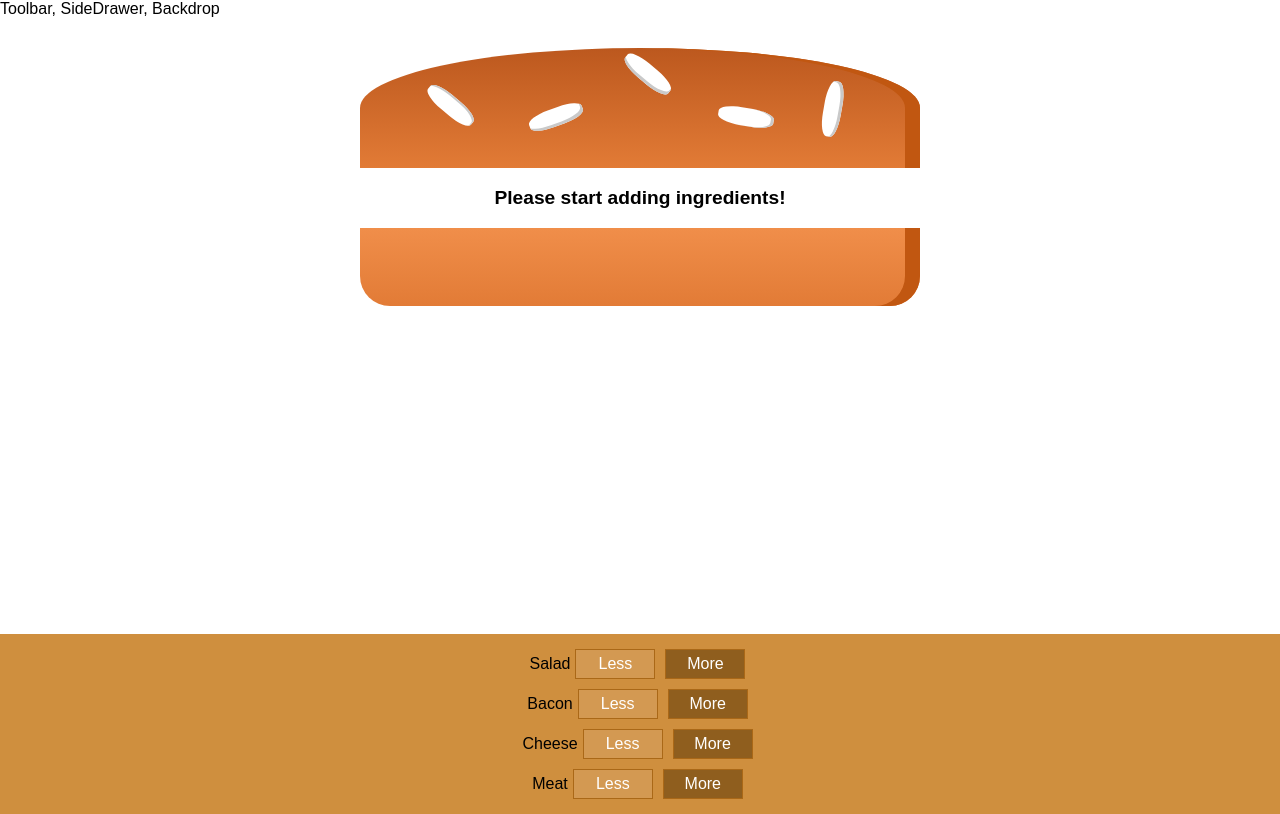
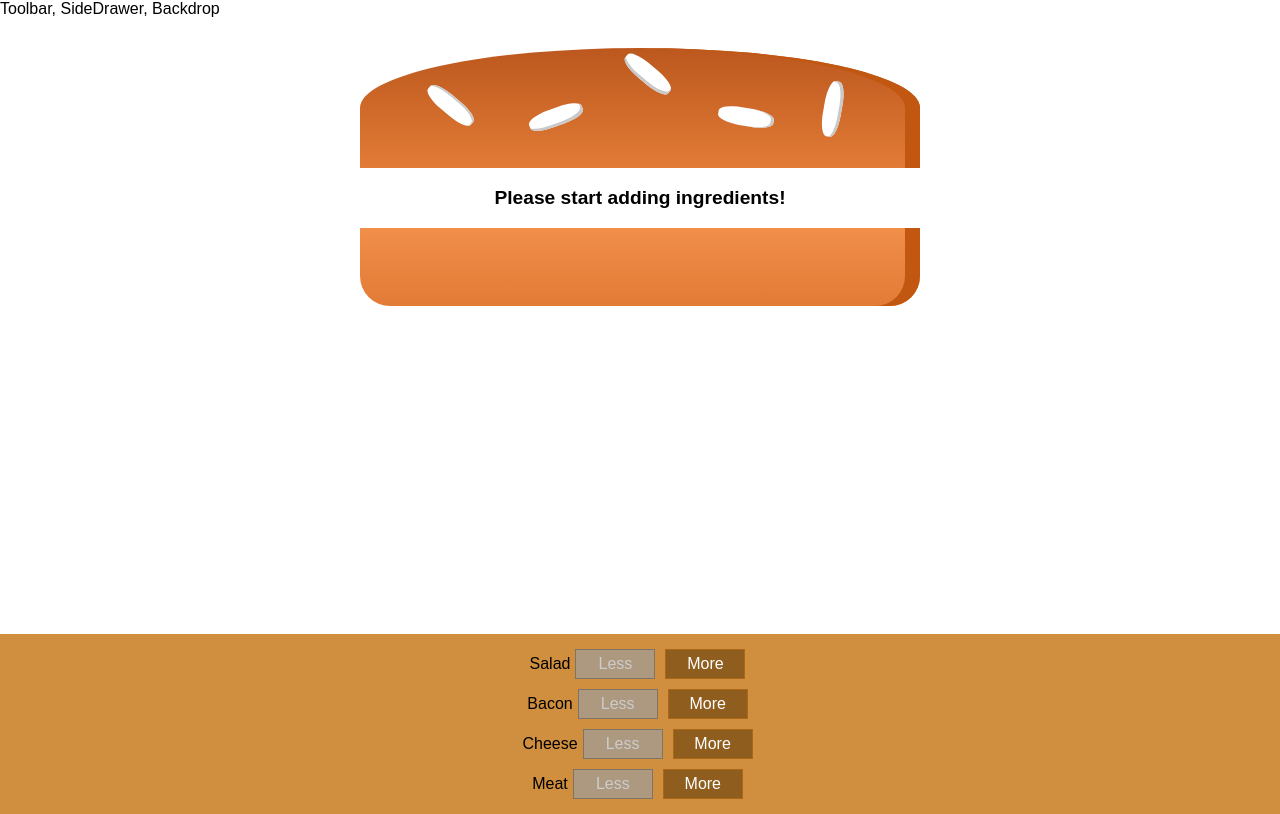
Before and after one commit to zabroski/burger-app, a React app: page / in a window 1280 px wide. Built offline with nearby package versions, Linux system fonts and the light colour scheme.

Commit message:
disable bhutton if ingredients is less then zero

```diff
--- a/src/components/Burger/BuildControls/BuildControl/BuildControl.js
+++ b/src/components/Burger/BuildControls/BuildControl/BuildControl.js
@@ -6,7 +6,10 @@
 const buildControl = (props) => (
     <div className={classes.BuildControl}>
         <div classes={classes.Label}>{props.label}</div>
-        <button className={classes.Less} onClick={props.removed}>Less</button>
+        <button
+            className={classes.Less}
+            onClick={props.removed}
+            disabled={props.disabled}>Less</button>
         <button className={classes.More} onClick={props.added}>More</button>
     </div>
 )
--- a/src/components/Burger/BuildControls/BuildControls.js
+++ b/src/components/Burger/BuildControls/BuildControls.js
@@ -17,7 +17,8 @@
                 key={ctrl.label}
                 label={ctrl.label}
                 added ={() => props.ingredientAdded(ctrl.type)}
-                removed={() => props.ingredientRemoved(ctrl.type)} />
+                removed={() => props.ingredientRemoved(ctrl.type)}
+                disabled={props.disabled[ctrl.type]} />
         ))}
 
     </div>
--- a/src/containers/BurgerBuilder/BurgerBuilder.js
+++ b/src/containers/BurgerBuilder/BurgerBuilder.js
@@ -54,12 +54,19 @@
 
 
     render() {
+        const disabledInfo = {
+            ...this.state.ingredients
+        };
+        for(let key in disabledInfo) {
+            disabledInfo[key] = disabledInfo[key] <= 0
+        }
         return (
             <Aux>
                 <Burger ingredients={this.state.ingredients} />
                 <BuildControls
                 ingredientAdded ={this.addIngredientHandler}
-                ingredientRemoved = {this.removeIngredientHandler} />
+                ingredientRemoved = {this.removeIngredientHandler}
+                disabled={disabledInfo} />
             </Aux>
         )
     }
```
